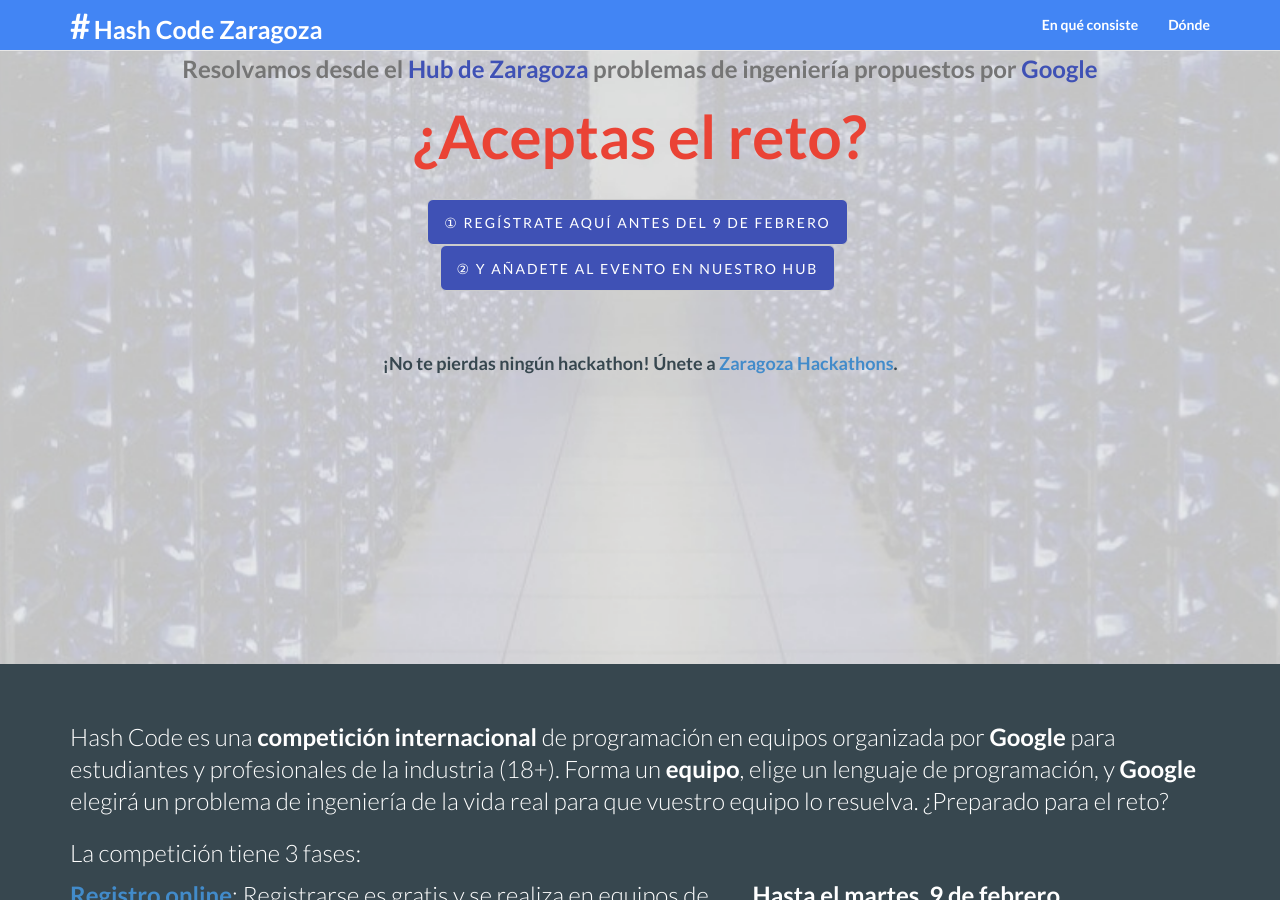
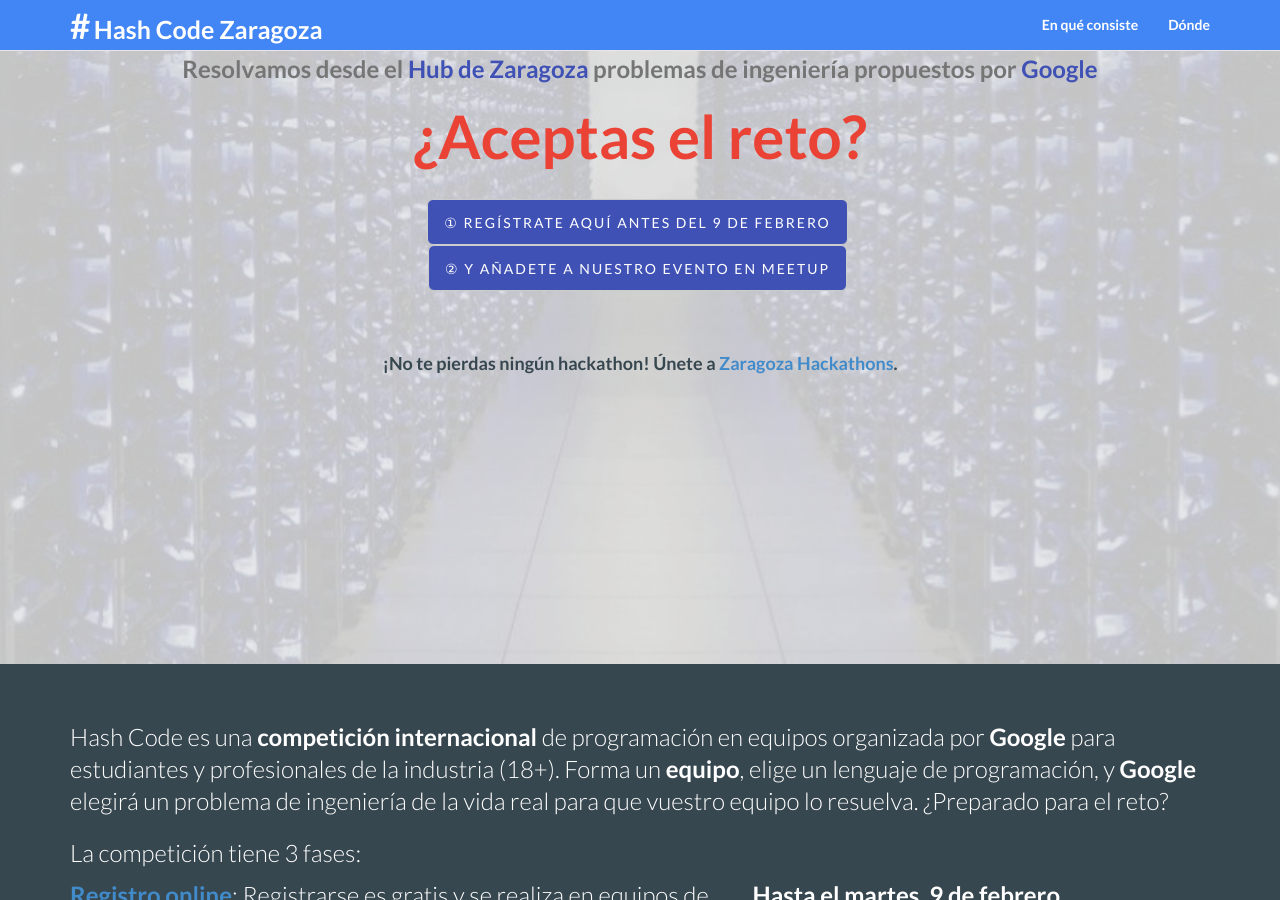
Before and after one commit to hashcodezgz/hashcodezgz.github.io, a Jekyll site: the page index.html, which Jekyll copies as it is, in a window 1280 px wide and 900 px high, scrolled down 376 px. Built offline with Jekyll 4.4.1, drawn with Linux system fonts in a browser that asks for light colours.

Commit message:
Fixed the call for action

```diff
--- a/index.html
+++ b/index.html
@@ -103,7 +103,7 @@
                                   <h4>
                                     <a href="https://hashcode.withgoogle.com/signup.html" class="btn btn-default btn-lg sign-up"><span class="network-name">&#9312; Regístrate aquí antes del 9 de febrero</span></a>
                                     <br/>
-                                    <a href="http://www.meetup.com/Zaragoza-Hackathons/events/228424365/" class="btn btn-default btn-lg sign-up"><span class="network-name">&#9313; Y añadete al evento en nuestro Hub</span></a>
+                                    <a href="http://www.meetup.com/Zaragoza-Hackathons/events/228424365/" class="btn btn-default btn-lg sign-up"><span class="network-name">&#9313; Y añadete a nuestro evento en Meetup</span></a>
                                   </h4>
                                 </li>
                             </ul>
```
Also changed, not shown: 1 other file.
